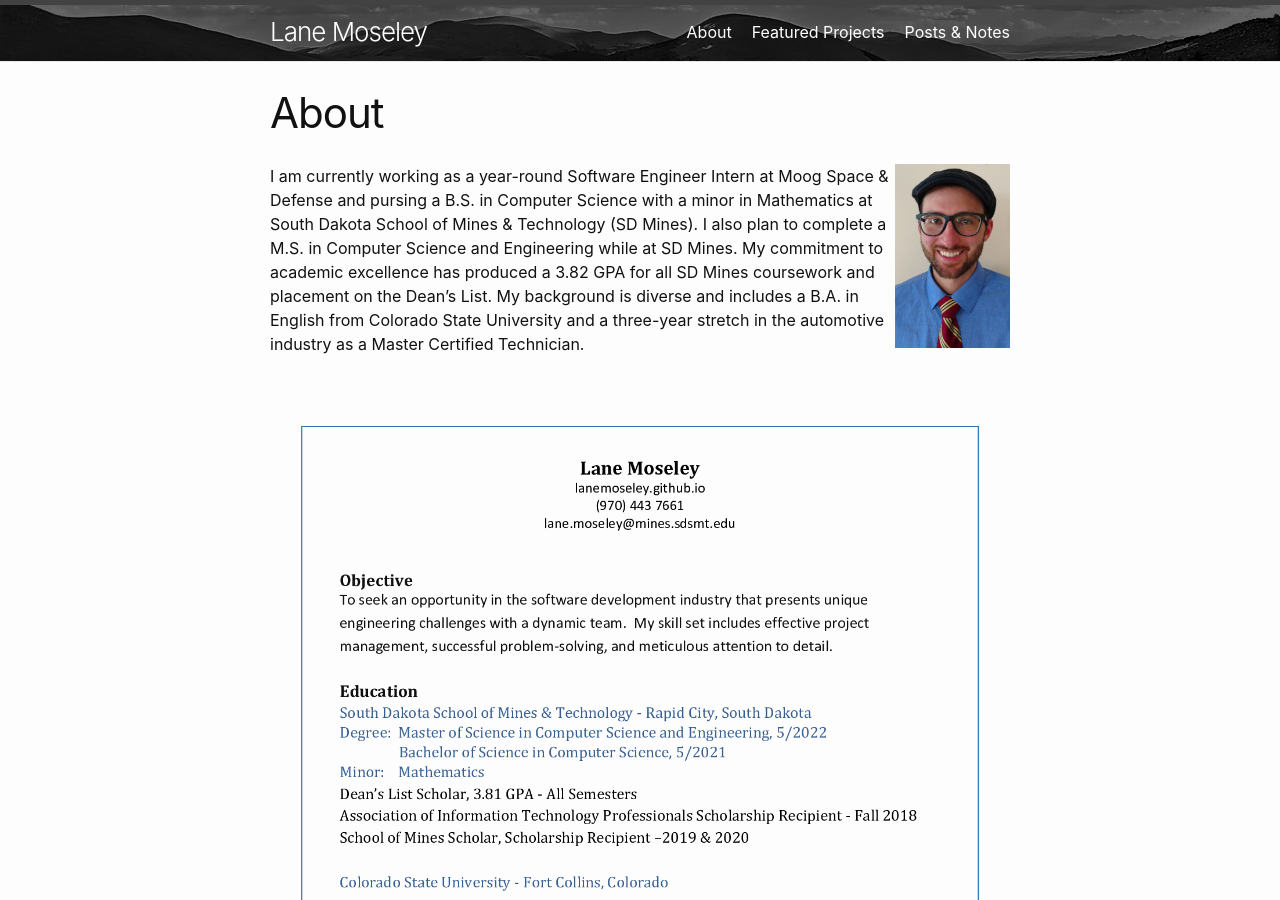
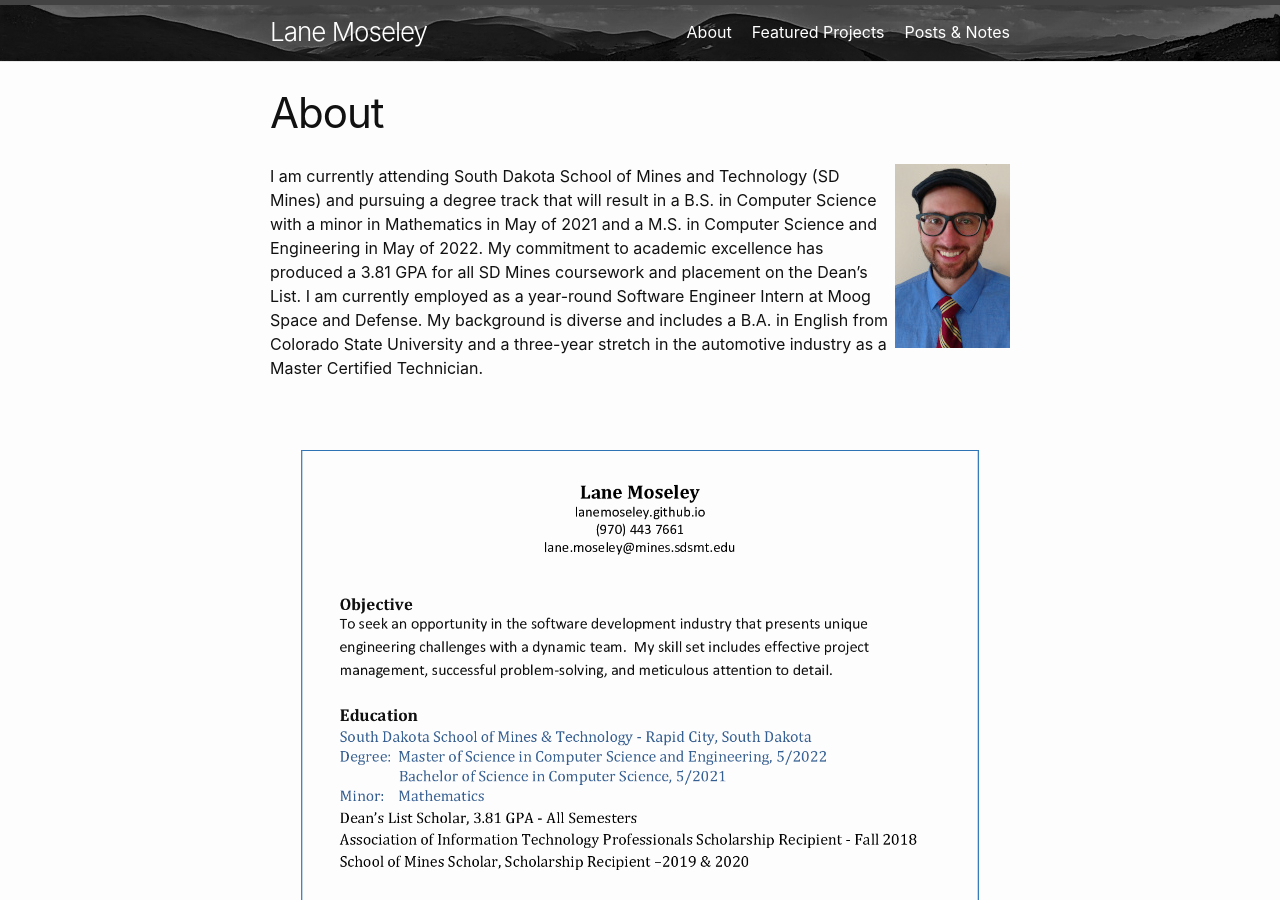
Before and after one commit to lanemoseley/lanemoseley.github.io, a Jekyll site: the page built from about.md, in a window 1280 px wide and 900 px high. Built offline with Jekyll 4.4.1, drawn with Linux system fonts in a browser that asks for light colours.

Commit message:
Updated about

```diff
--- a/about.md
+++ b/about.md
@@ -6,7 +6,7 @@ permalink: /about/
 
 <img style="float: right;" src="/assets/Moseley_Headshot.jpg">
 
-I am currently working as a year-round Software Engineer Intern at Moog Space & Defense and pursing a B.S. in Computer Science with a minor in Mathematics at South Dakota School of Mines & Technology (SD Mines). I also plan to complete a M.S. in Computer Science and Engineering while at SD Mines. My commitment to academic excellence has produced a 3.82 GPA for all SD Mines coursework and placement on the Dean’s List. My background is diverse and includes a B.A. in English from Colorado State University and a three-year stretch in the automotive industry as a Master Certified Technician.
+I am currently attending South Dakota School of Mines and Technology (SD Mines) and pursuing a degree track that will result in a B.S. in Computer Science with a minor in Mathematics in May of 2021 and a M.S. in Computer Science and Engineering in May of 2022.  My commitment to academic excellence has produced a 3.81 GPA for all SD Mines coursework and placement on the Dean’s List.  I am currently employed as a year-round Software Engineer Intern at Moog Space and Defense.  My background is diverse and includes a B.A. in English from Colorado State University and a three-year stretch in the automotive industry as a Master Certified Technician.
 <br/><br/>
 
 [![Photo: Resume](/assets/Resume.png)](../assets/Resume.pdf)
```
